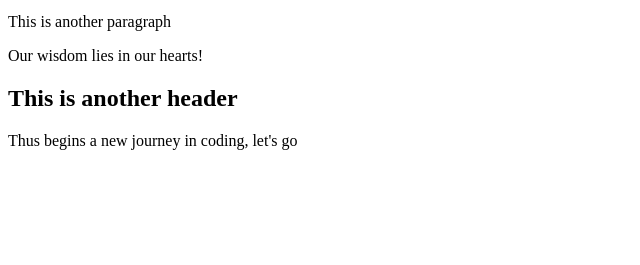
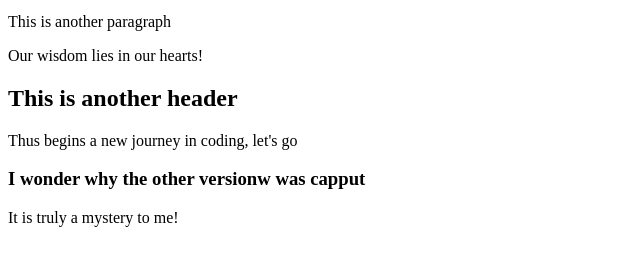
Before and after one commit to zipitio/git-test, a website: page index.html in a window 1280 px wide. Shown: the part 101-366 px from the top of the page, without its empty margins (0-640 px from the left). Drawn offline with Linux system fonts and the light colour scheme.

Commit message:
fifth commit

```diff
--- a/index.html
+++ b/index.html
@@ -8,5 +8,8 @@
 
         <h2>This is another header</h2>
         <p>Thus begins a new journey in coding, let's go</p>
+
+        <h3>I wonder why the other versionw was capput</h3>
+        <p>It is truly a mystery to me!</p>
     </body>
 </html>
```
